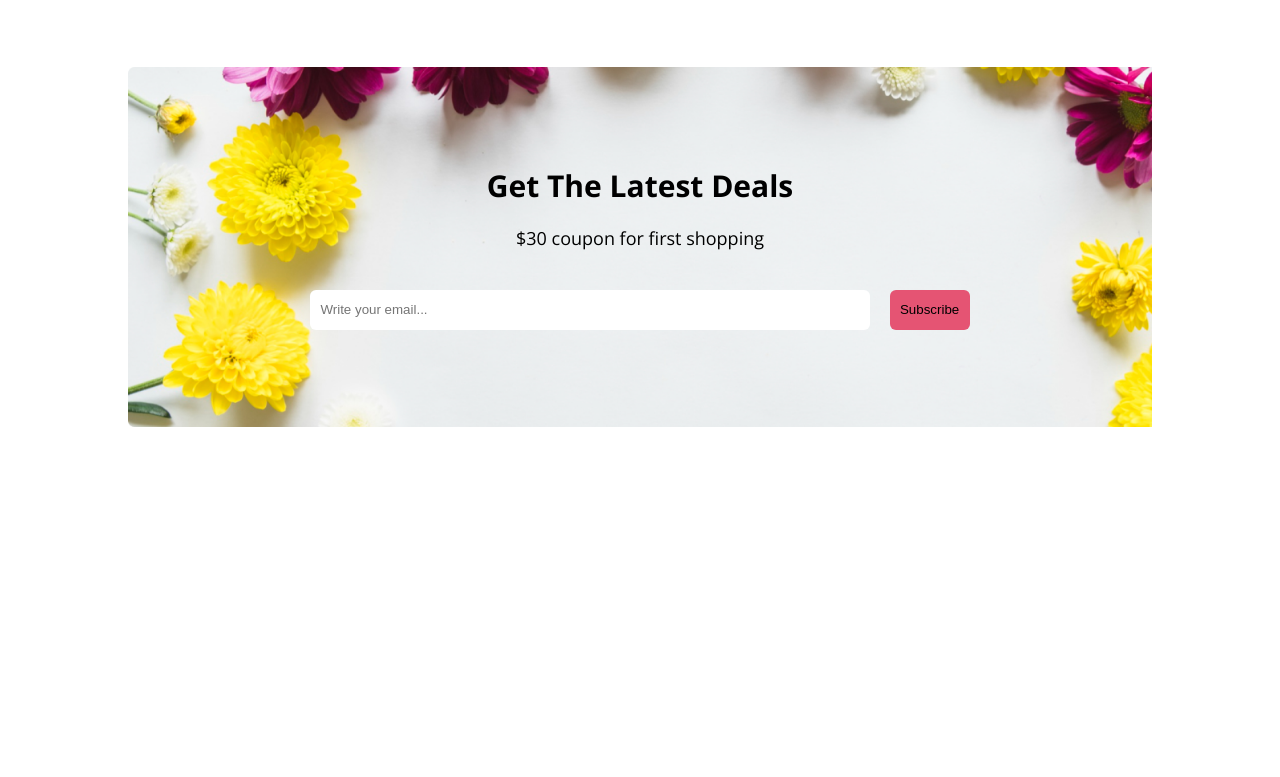
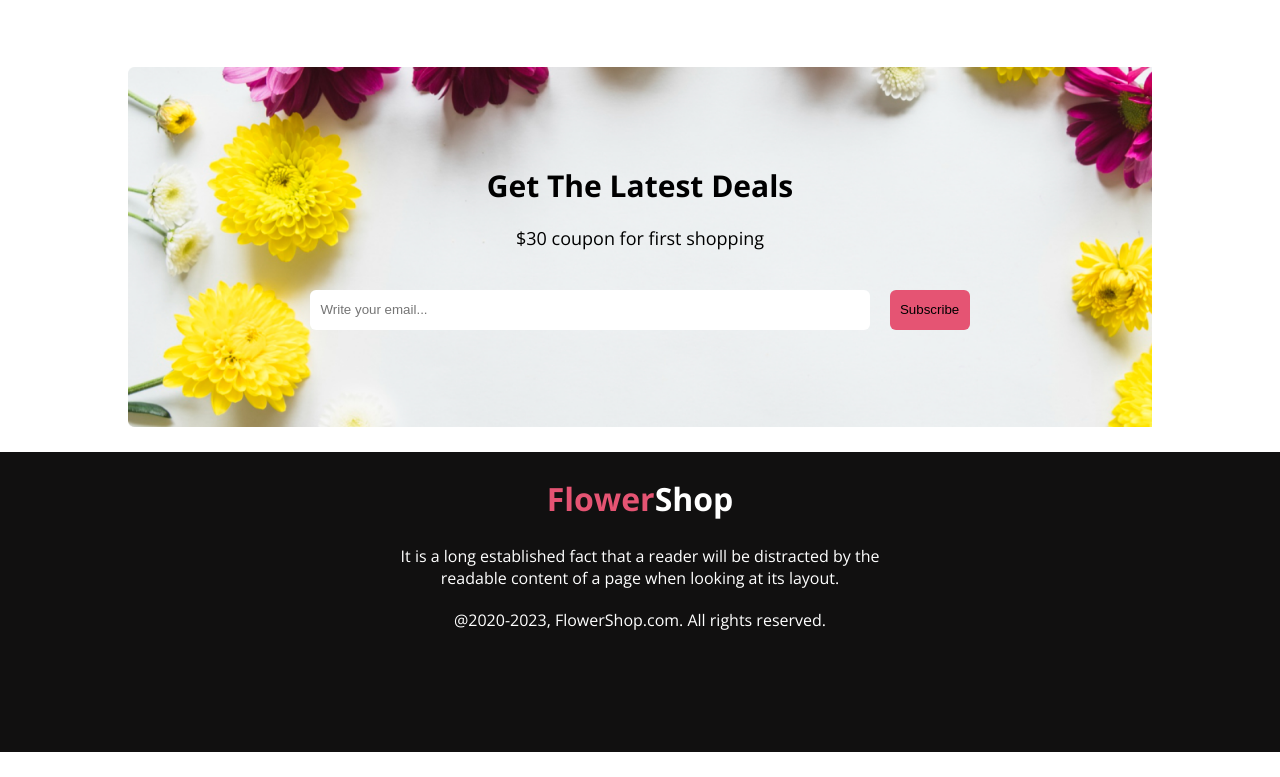
Before and after one commit to Abdul-Baten-Chy/flower-shop, a plain HTML site: page index.html in a window 1280 px wide. Shown: the part 1600-2377 px from the top of the page. Before the commit the page ends 2027 px from the top, so only its background shows below. Drawn offline with nearby package versions, Linux system fonts and the light colour scheme.

Commit message:
main part completed

```diff
--- a/index.html
+++ b/index.html
@@ -59,8 +59,15 @@
                     <button type="button">Subscribe</button>
                 </div>
             </div>
+        </section>
+        <div class="footer-container">
+            <div class="foot">
+                <h1><span>Flower</span>Shop</h1>
+                <p>It is a long established fact that a reader will be distracted by the readable content of a page when looking at its layout.</p>
+                <p class="copy">@2020-2023, FlowerShop.com. All rights reserved. </p>
+            </div>
 
-        </section>
+        </div>
     </main>
 </body>
 </html>
--- a/styles.css
+++ b/styles.css
@@ -146,7 +146,7 @@ img{
 .subscribe-container{
     width: 80%;
     height: 360px;
-    background-image: url("Rectangle 9.png");
+    background-image: url("/Flower Asset/Rectangle 9.png");
     background-repeat: no-repeat;
     background-size: cover;
     margin: 70px auto 0;
@@ -185,3 +185,32 @@ input{
 .subscribe{
     text-align: center;
 }
+.footer-container{
+    width: 100%;
+    height: 350px;
+    display: flex;
+    align-items: center;
+}
+.foot{
+    width: 100%;
+    height: 300px;
+    background-color: #111010;
+    text-align: center;
+
+}
+span{
+    color: #E55473;
+}
+.foot h1{
+    color: #ffff;
+    margin: 25px auto;
+
+}
+.foot p{
+    width: 40%;
+    color: #ffff;
+    margin: 0 auto 20px;
+}
+.copy{
+    color: #477D1126;
+}
```
Also changed, not shown: Flower Asset/Rectangle 9.png (renamed from Rectangle 9.png).
